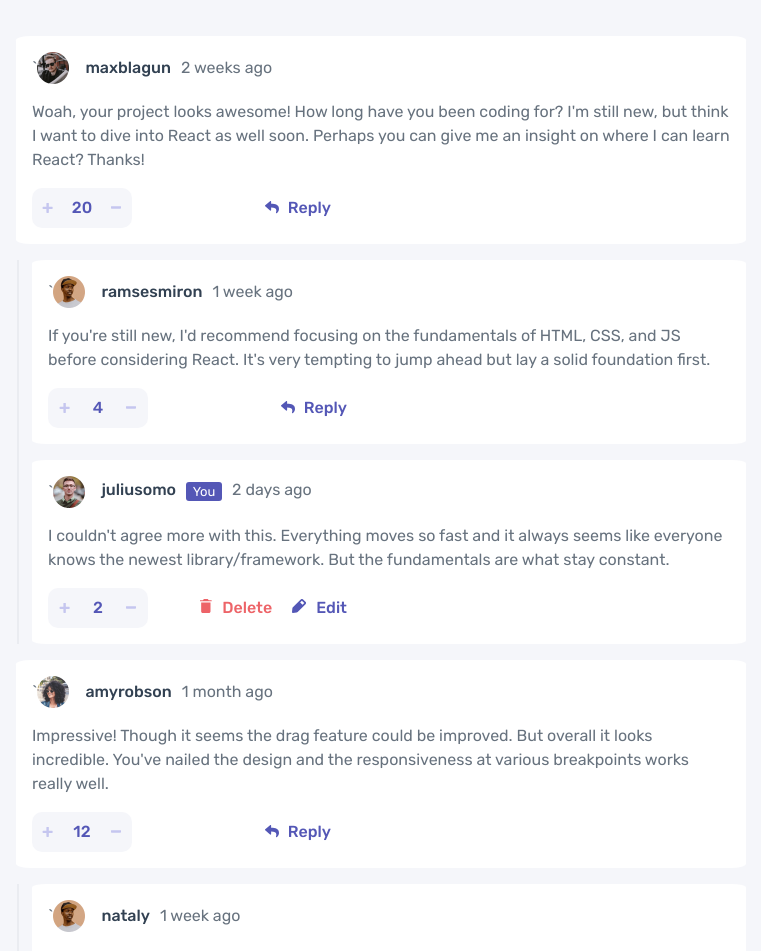
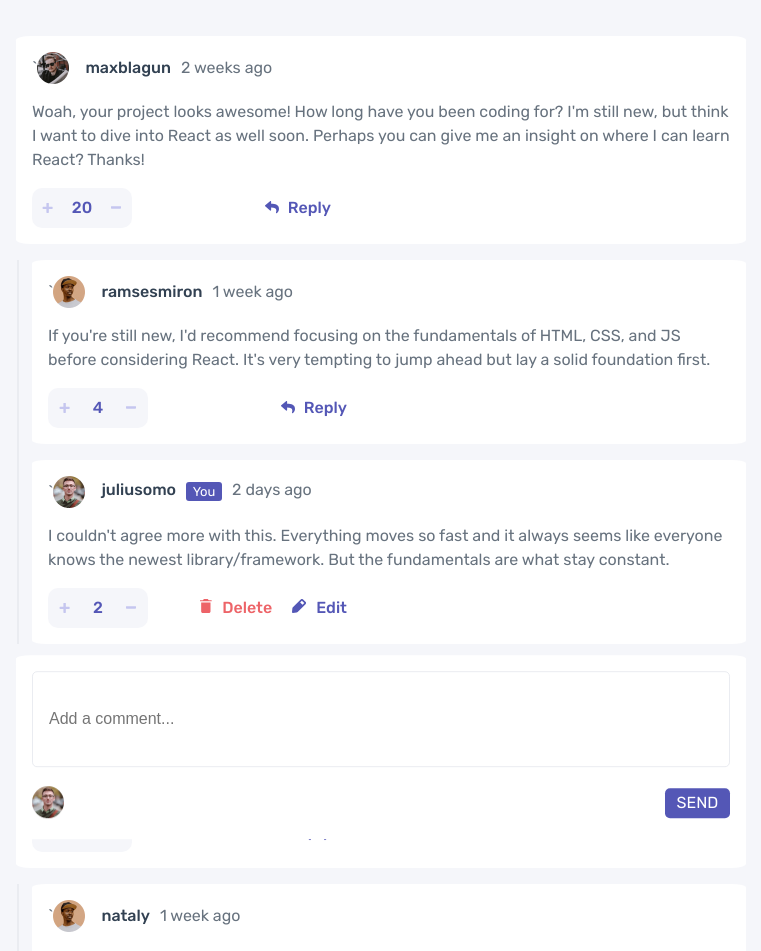
Before and after one commit to natalybarah/interactive-comments-section, a React (Create React App) app: page / in a window 1280 px wide. Shown: the top 951 px of the page, without its empty margins (259-1020 px from the left). Built offline with nearby package versions, Linux system fonts and the light colour scheme.

Commit message:
testing box transition

```diff
--- a/src/components/comment-card/comments.replies.jsx
+++ b/src/components/comment-card/comments.replies.jsx
@@ -6,29 +6,28 @@ import { CommentsContext } from "../../context/comments-context";
 import NewCommentBox from "../new-comment/new-comment";
 
 
-const CommentsWithReplies= ({comment})=>{// este es comment del map
+const CommentsWithReplies= ({comment, onReply})=>{// este es comment del map
 
     const {currentUserProfile}=useContext(UserContext);
     const {isReplyClick, setReplyClick}= useContext(CommentsContext);
-    const [replyingTo, setReplyingTo]= useState(null)
     console.log(currentUserProfile, "user en COMMENTSWITHREPLIES")
     console.log("isReplyClick", isReplyClick)
-    console.log("respondiendo a", replyingTo)
+//    console.log("respondiendo a", replyingTo)
 
     return(
         <div className="comment-thread">
             <div className= "comment-card-wrapper">
-            <CommentCard comment={comment} onReply={()=> setReplyingTo(comment)}   />
+            <CommentCard comment={comment} onReply={()=> onReply(comment)}   />
             {/*replyingTo && replyingTo.id===comment.id ?        <NewCommentBox  replyingTo={replyingTo} onCancelReply={()=>{setReplyingTo(null)}}/> : null*/}
                 </div>
                 {/*isReplyClick? <NewCommentBox  /> : null*/ }
-                {isReplyClick && replyingTo ? <NewCommentBox replyingTo={replyingTo} /*onCancelReply={()=>setReplyingTo(null)}*/ /> : null }
+                { /*comment under approach isReplyClick && replyingTo ? <NewCommentBox replyingTo={replyingTo} /*onCancelReply={()=>setReplyingTo(null)}/>/>  : null */ }
 
             {
                 comment.replies && comment.replies.length > 0 && (
                     <div className="replies-wrapper">
                         {comment.replies.map(reply=>(
-                            <CommentsWithReplies key={reply.id}  comment={reply} /*onReply={onReply}*/  />
+                            <CommentsWithReplies key={reply.id}  comment={reply} onReply={onReply} />
                         ))}
                     </div>
                 )
--- a/src/components/new-comment/new-comment.styles.scss
+++ b/src/components/new-comment/new-comment.styles.scss
@@ -1,22 +1,39 @@
   .new-box-container {
+    position: fixed;
+    bottom: 1.6rem;
+    left: 1.6rem;
+    right: 1.6rem;
+    z-index: 1000;
+    margin:0 auto;
     display: flex;
     background-color: var(--white);
     padding: 1.6rem;
-  margin-bottom: 1.6rem;
     border-radius: 2%;
     font-family: "Rubik", sans-serif;
-  //max-width: 34.3rem;
-  max-width: 100%;
-  max-height: 18.9rem;
-    align-items:flex-start;
+    max-width: 730px;
+    transform: translateY(30%);
+    transition: transform 0.3s ease-in-out;
+
+    &:active{
+      transform: translateY(0);
+    }
+
+    form{
+      width: 100%;
+
+    }
 
     input{
    min-height: 9.6rem;
-    min-width: 31.1rem;
+   //min-width: 31.1rem;
+   width: 100%;
+   flex: 1;
     border: 1px solid var(--grey-100);
     border-radius: .5rem;
     font-size: 1.6rem;
     padding: 1.6rem;
+    //box-sizing: border-box;
+
 
     &:hover{
       //outline: none;
@@ -39,7 +56,8 @@
 
 .add-item-actions{
   display: flex;
-  max-width: 29.9rem;
+  width: 100%;
+  //max-width: 29.9rem;
   height: 4rem;
   justify-content: space-between;
   align-items: center;
--- a/src/components/post-comments/post-comments.jsx
+++ b/src/components/post-comments/post-comments.jsx
@@ -10,9 +10,9 @@ const PostComments= () =>{
 
     const {commentsArray,onIncrementVotesHandler, onDecreaseVotesHandler}= useContext(CommentsContext);
     const { currentUserProfile, setCurrentUserProfile} = useContext(UserContext);
-    //const [replyingTo, setReplyingTo]= useState(null);
+    const [replyingTo, setReplyingTo]= useState(null);
     const { setComments} = useContext(CommentsContext)
-
+    const {isReplyClick}= useContext(CommentsContext);
     const {comments, currentUser}=rawData
 
     useEffect(
@@ -40,12 +40,12 @@ const PostComments= () =>{
        <div>
             {sortedComments.map((comment)=> (
             <div>
-                <CommentsWithReplies key={comment.id} onVote={onIncrementVotesHandler} onDownVote={onDecreaseVotesHandler}  /*onReply={setReplyingTo}*/ comment={comment}/>
+                <CommentsWithReplies key={comment.id} onVote={onIncrementVotesHandler} onDownVote={onDecreaseVotesHandler}  onReply={setReplyingTo} comment={comment}/>
   {/*replyingTo && replyingTo.id===comment.id ?        <NewCommentBox  replyingTo={replyingTo} onCancelReply={()=>{setReplyingTo(null)}}/> : null*/}
             </div>
         ))
             }
-
+           <NewCommentBox replyingTo={replyingTo} onCancelReply={()=>setReplyingTo(null)}/>
         </div>
     )
 }
--- a/src/context/comments-context.jsx
+++ b/src/context/comments-context.jsx
@@ -157,15 +157,18 @@ const onChangeItem= (event)=>{
     }
     generateNewId()
     setCommentValues({...commentValues, [name]: value, user: currentUserProfile, createdAt: createdAtTime, score: 0, id: maxId + 1})
+    console.log("finalize onchangeitem", commentValues)
 }
 
 const onAddNewItem=(event, replyingTo)=>{
     event.preventDefault();
    // setReplyClick(false);
     if(replyingTo=== null){
+        console.log("entro a onaddnewitem")
         const newCommentsArray= [...commentsArray, commentValues];
         setComments(newCommentsArray);
         setCommentValues(defaultCommentValues);
+
     }
 
     if(replyingTo){
@@ -189,6 +192,7 @@ const onAddNewItem=(event, replyingTo)=>{
         const newCommentsArray= findSelectedComment(commentsArray);
         setComments(newCommentsArray);
         setCommentValues(defaultCommentValues);
+        setReplyClick(false);
         console.log("comments array actual", commentsArray)
     }
 }
```
Lines whose indentation alone changed are shown as unchanged.
